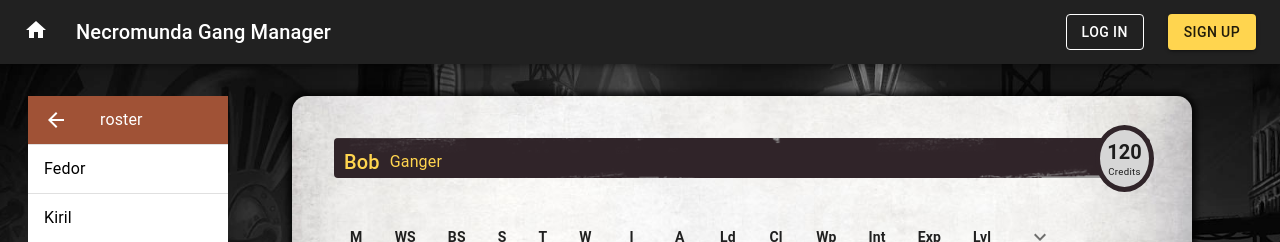
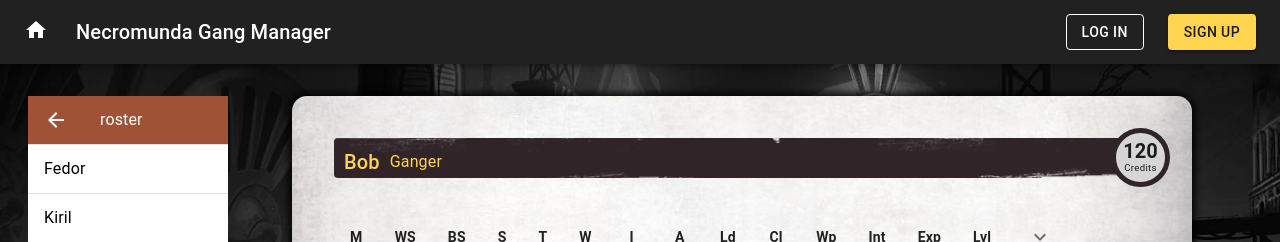
Before and after one commit to RoboutGulman/necromunda-gang-manager, a React (Create React App) app: page /fighter/1 in a window 1280 px wide. Shown: the top 242 px of the page. Built offline with nearby package versions, Linux system fonts and the light colour scheme; no server answers.

Commit message:
credits cost container fixed

```diff
--- a/src/components/FighterCard/FighterCardHeader.tsx
+++ b/src/components/FighterCard/FighterCardHeader.tsx
@@ -19,7 +19,7 @@
       <Paper
         sx={{
           width: "100%",
-          backgroundColor: grey[500],
+          backgroundColor: "transparent",
           backgroundImage: `url('${cardNameBackground}')`,
           backgroundPosition: "center",
           backgroundSize: "120% 120%",
@@ -62,20 +62,26 @@
     <Box
       sx={{
         position: "absolute",
-        right: "-4px",
-        top: "-13px",
+        right: "-20px",
+        top: "-10px",
         backgroundColor: "#d6d6d6",
         borderRadius: "50%",
         border: "5px solid #302429",
         textAlign: "center",
         padding: "7px",
+        display: "flex",
+        flexDirection: "column",
+        justifyContent: "center",
+        aspectRatio: "1/1",
       }}>
       <Typography
-        sx={{ fontWeight: "600", lineHeight: "0.7", mt: "8px" }}
+        sx={{ fontWeight: "600", lineHeight: "0.7", mb: "6px" }}
         variant="h6">
         {cost}
       </Typography>
-      <Typography sx={{ fontSize: "0.6rem" }} variant="caption">
+      <Typography
+        sx={{ fontSize: "0.6rem", lineHeight: "0.8" }}
+        variant="caption">
         Credits
       </Typography>
     </Box>
```
